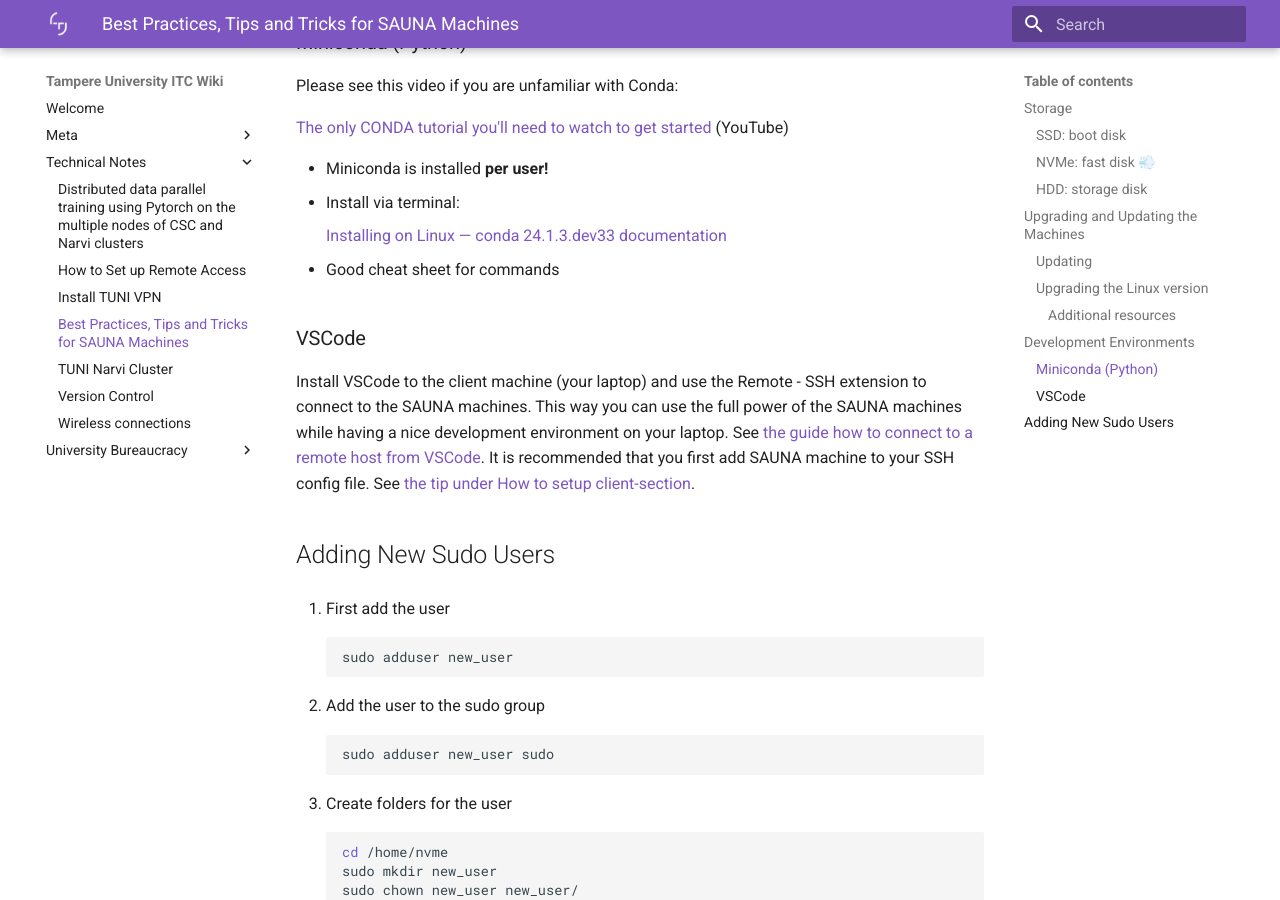
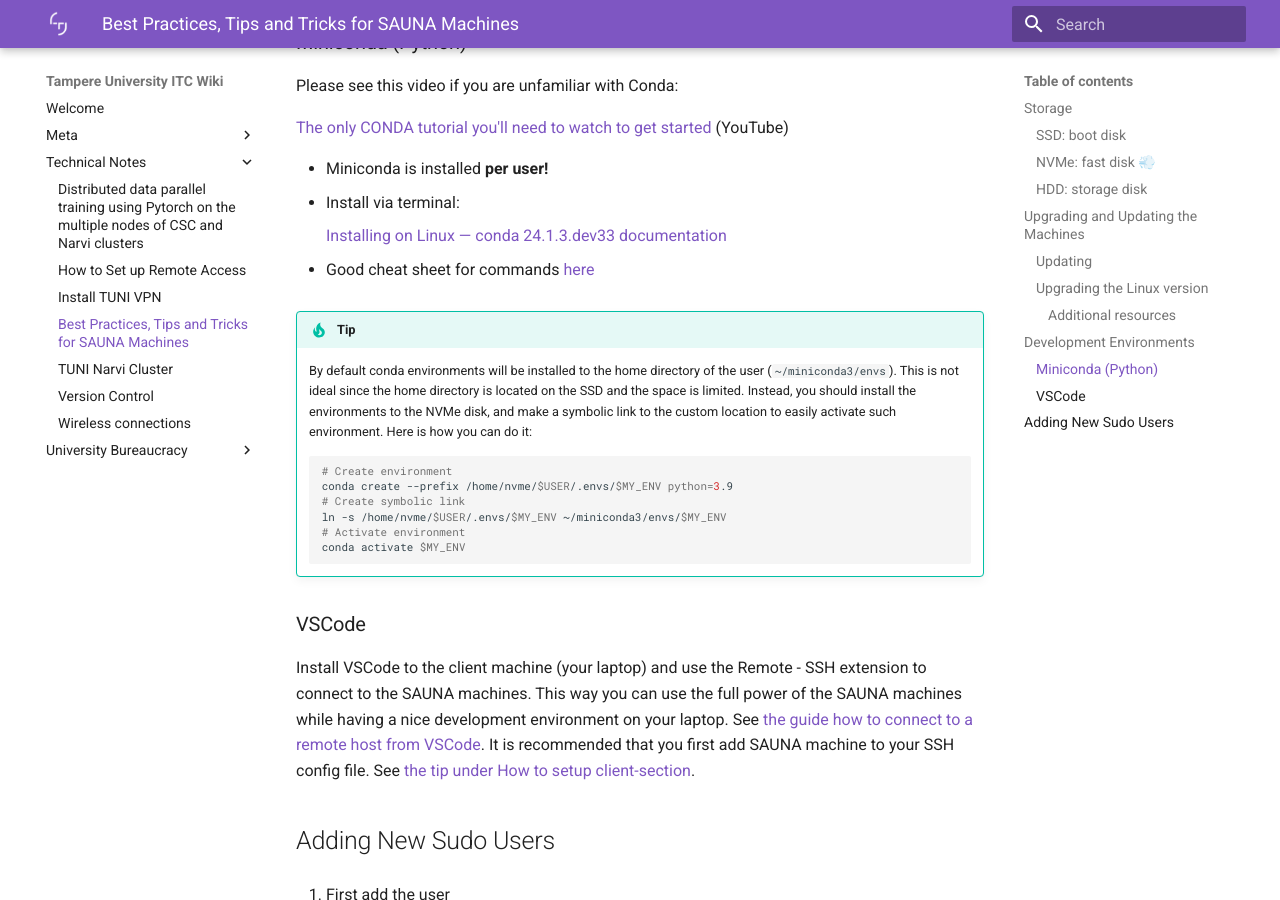
Before and after one commit to TUNI-ITC/wiki, an MkDocs documentation site: the page built from docs/Technical-Notes/sauna-machines-tips-and-tricks.md, in a window 1280 px wide and 900 px high, scrolled down 3376 px. Built offline with MkDocs 1.6.1 and Material for MkDocs 9.7.7, drawn with Linux system fonts in a browser that asks for light colours.

Commit message:
add tip for conda environments

````diff
--- a/docs/Technical-Notes/sauna-machines-tips-and-tricks.md
+++ b/docs/Technical-Notes/sauna-machines-tips-and-tricks.md
@@ -134,9 +134,19 @@
 
     [Installing on Linux — conda 24.1.3.dev33 documentation](https://conda.io/projects/conda/en/latest/user-guide/install/linux.html)
 
-- Good cheat sheet for commands
+- Good cheat sheet for commands [here](https://docs.conda.io/projects/conda/en/4.6.0/_downloads/52a95608c49671267e40c689e0bc00ca/conda-cheatsheet.pdf)
 
-    [](https://docs.conda.io/projects/conda/en/4.6.0/_downloads/52a95608c49671267e40c689e0bc00ca/conda-cheatsheet.pdf)
+!!! tip
+    By default conda environments will be installed to the home directory of the user (`~/miniconda3/envs`). This is not ideal since the home directory is located on the SSD and the space is limited. Instead, you should install the environments to the NVMe disk, and make a symbolic link to the custom location to easily activate such environment. Here is how you can do it:
+
+    ```bash
+    # Create environment
+    conda create --prefix /home/nvme/$USER/.envs/$MY_ENV python=3.9
+    # Create symbolic link
+    ln -s /home/nvme/$USER/.envs/$MY_ENV ~/miniconda3/envs/$MY_ENV
+    # Activate environment
+    conda activate $MY_ENV
+    ```
 
 ### VSCode
 
````
